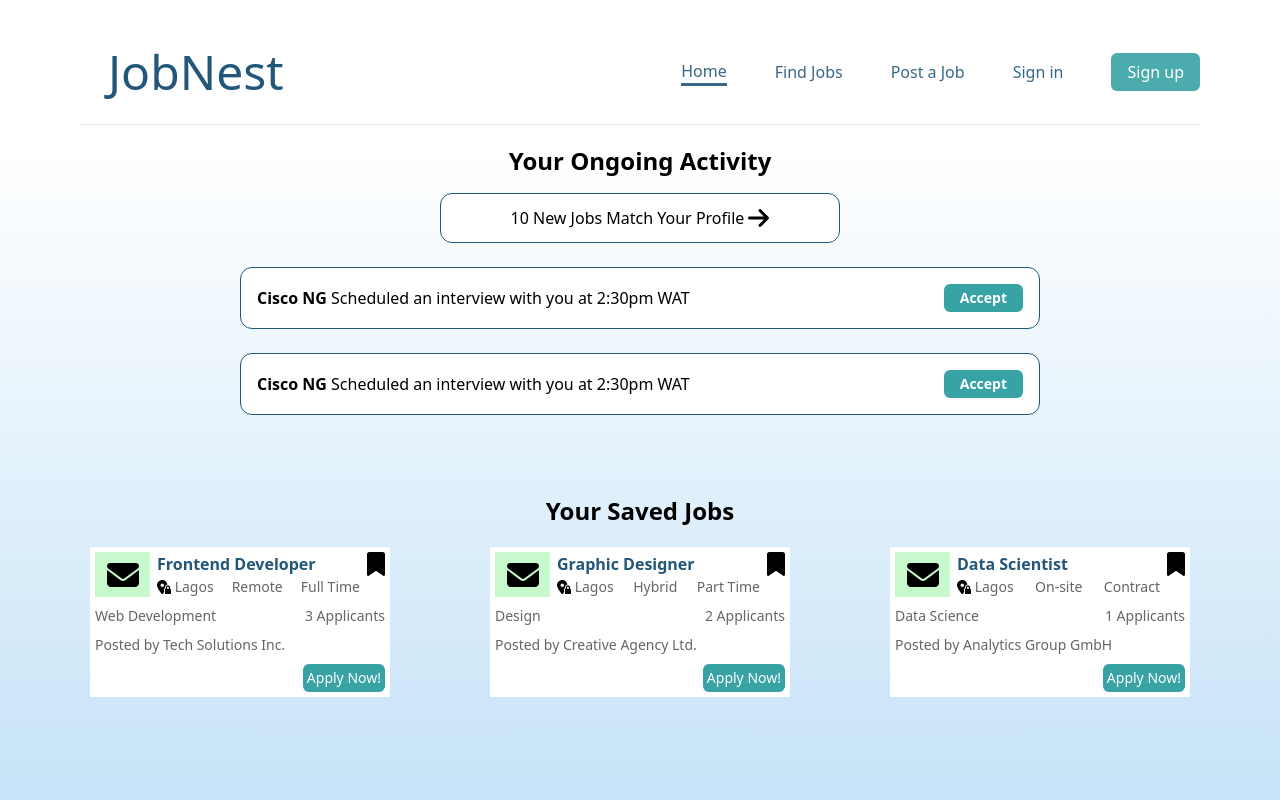
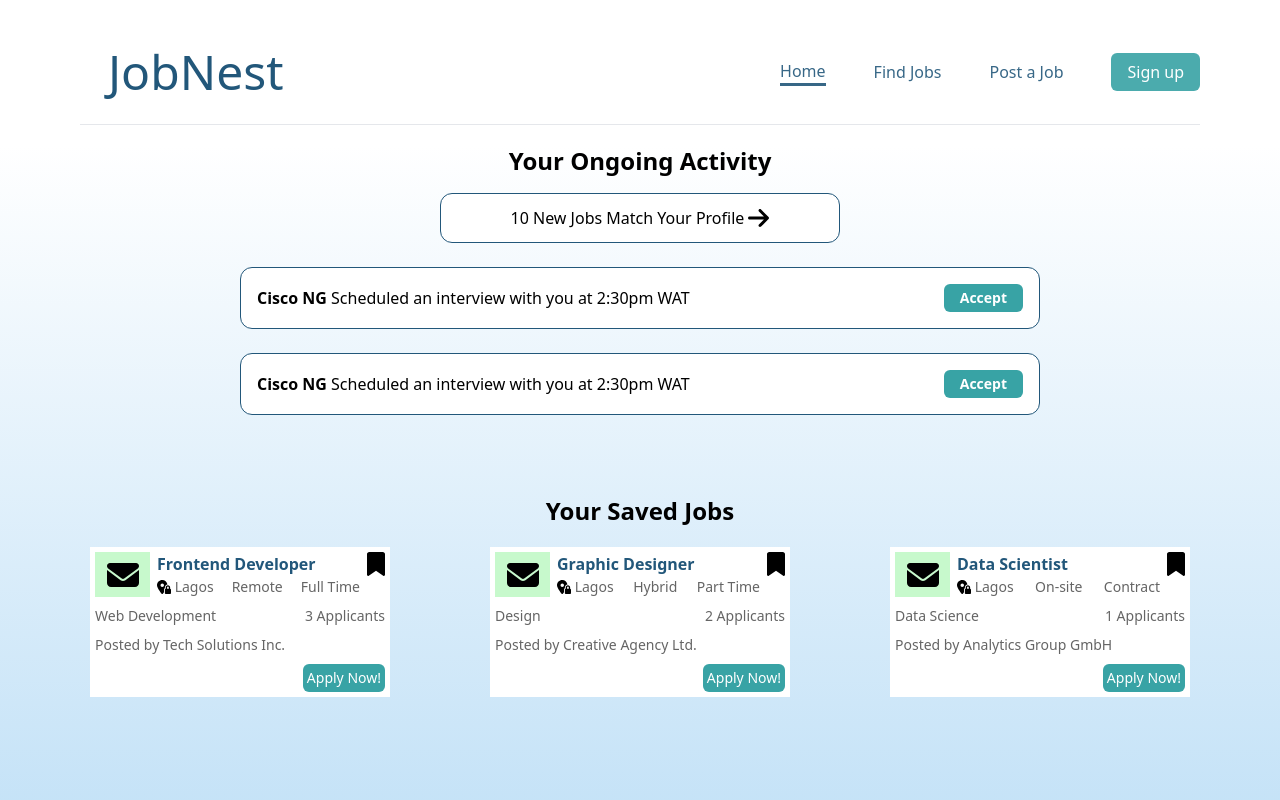
Before and after one commit to CardinalSparrow/JobNest, a React (Vite) app: page /find/saved in a window 1280 px wide. Shown: the top 800 px of the page. Built offline with nearby package versions, Linux system fonts and the light colour scheme.

Commit message:
Removed sign in

```diff
--- a/src/Pages.jsx
+++ b/src/Pages.jsx
@@ -16,11 +16,10 @@
 				<Route path="/" element={<Home />} />
 				<Route path="/find" element={<FindJobs />} />
 				<Route path="/post" element={<div>Post a Job Page</div>} />
-				<Route path="/sign-in" element={<div>Sign In Page</div>} />
 				<Route path="/sign-up" element={<SignUp />} />
 				<Route path="/jobseeker-sign-up" element={<JobSeekerSignup />} />
 				<Route path="/recruiter-sign-up" element={<RecruiterSignup />} />
-				<Route path="/find/saved" element={<SavedJobs/>}/>
+				<Route path="/find/saved" element={<SavedJobs />} />
 			</Routes>
 			<hr className="w-full absolute left-0 h-0.5" />
 			<Footer />
--- a/src/components/Nav.jsx
+++ b/src/components/Nav.jsx
@@ -202,7 +202,7 @@
 						</ul>
 					)}
 				</li>
-				<li>
+				{/* <li>
 					<Link
 						to="sign-in"
 						className={``}
@@ -213,7 +213,7 @@
 					>
 						Sign in{menu === "sign-in" && !AuthPage}
 					</Link>
-				</li>
+				</li> */}
 				<li>
 					<Link
 						to="sign-up"
```
